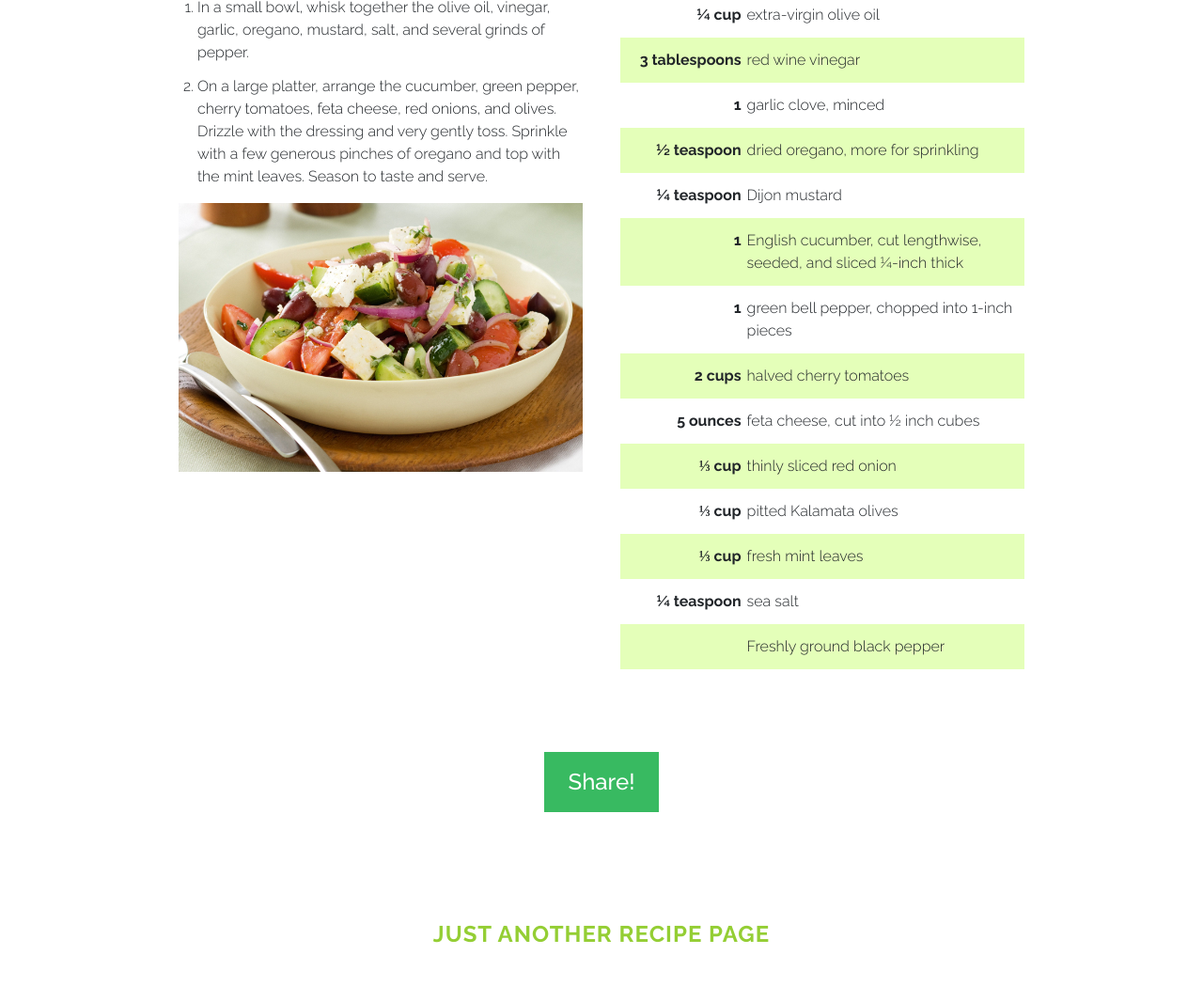
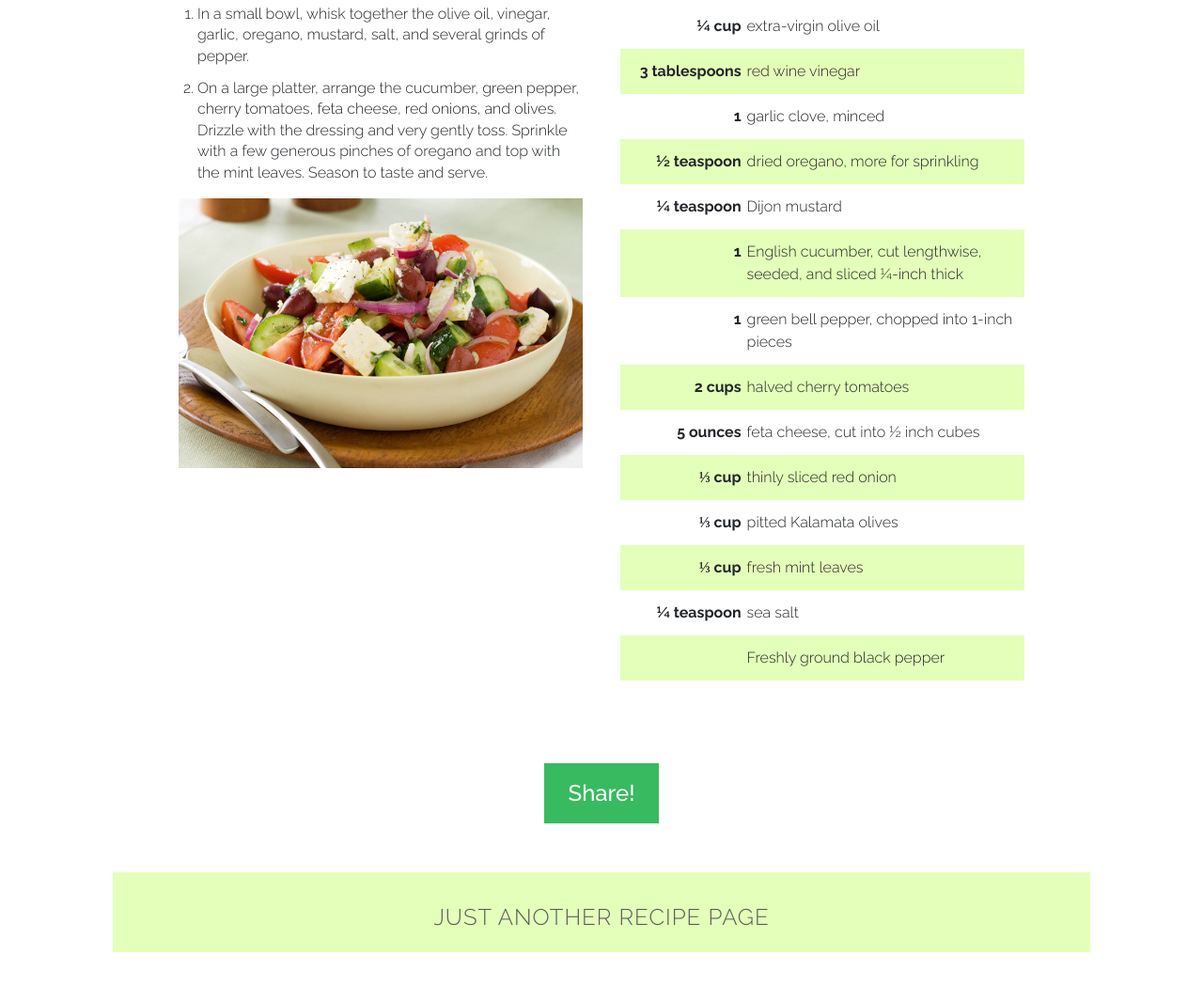
Before and after one commit to ikarustee/Cookbook, a website built with Parcel: page index.html in a window 1280 px wide. Shown: the part 394-1443 px from the top of the page at 94% size. After the commit the page ends 1407 px from the top, so only its background shows below. Built offline with nearby package versions, Linux system fonts and the light colour scheme.

Commit message:
Change footer color, font-weight

```diff
--- a/package.json
+++ b/package.json
@@ -1,5 +1,5 @@
 {
-  "name": "cookbook",
+  "name": "cookbook-wbs-project",
   "version": "1.0.0",
   "description": "",
   "main": "index.html",
--- a/src/recipe.css
+++ b/src/recipe.css
@@ -7,7 +7,7 @@
 }
 /* Reset ======================== */
 body {
-  margin:0;
+  margin: 0;
 }
 /* Typography ======================== */
 h1,
@@ -38,8 +38,12 @@ h3 {
   font-size: 24px;
   font-weight: 700;
   letter-spacing: 1px;
-  margin: 1em 0 0;
+  margin: 1em 0 0.5em;
   text-transform: uppercase;
+}
+footer h3 {
+  color: var(--davys-grey);
+  font-weight: 300;
 }
 #description {
   font-family: "Merriweather", serif;
@@ -50,7 +54,7 @@ h3 {
 header,
 main {
   font-family: "Raleway", serif;
-  font-weight:300;
+  font-weight: 300;
 }
 /* Navigation ================ */
 a {
@@ -103,8 +107,8 @@ nav li:hover {
   z-index: -1;
 }
 .dropdown li {
-  height:auto;
-  padding:12px;
+  height: auto;
+  padding: 12px;
 }
 nav ul li:hover > ul,
 nav ul li:focus-within > ul,
@@ -120,6 +124,7 @@ nav ul li ul li {
 /* Lists ======================== */
 main ol li {
   font-family: "Raleway", serif;
+  line-height: 1.4;
   margin-bottom: 12px;
 }
 #description li {
@@ -238,8 +243,9 @@ button:hover {
   cursor: pointer;
 }
 footer {
+  background-color: var(--tea-green);
   margin: 0 auto;
-  padding: 40px 0;
+  padding: 10px 0;
   width: calc(100% - 60px);
   max-width: 1040px;
   text-align: center;
```
